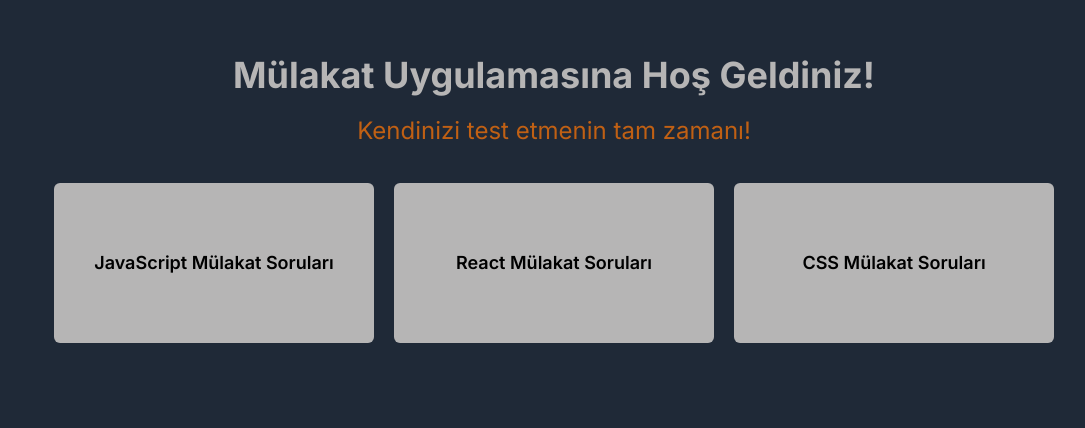
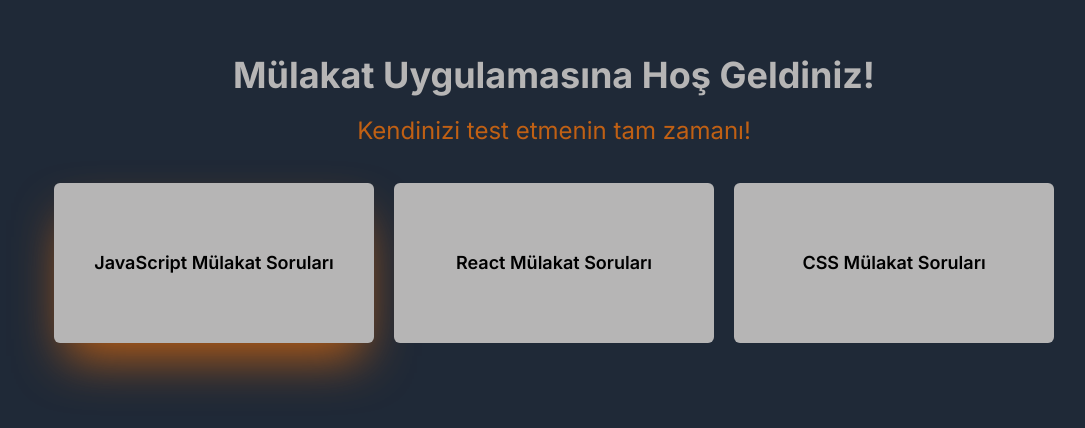
Before and after one commit to neslihanatasever/interviewApp, a Next.js app: page / in a window 1280 px wide. Shown: the part 146-574 px from the top of the page, without its empty margins (86-1171 px from the left). Built offline with nearby package versions, Linux system fonts and the light colour scheme.

Commit message:
pr denemesi

```diff
--- a/app/page.tsx
+++ b/app/page.tsx
@@ -8,7 +8,7 @@
 
 
       <div className="techBox flex gap-5 ">
-        <div className="w-80 h-40 flex items-center justify-center flex-col gap-5 bg-[#b6b5b5] rounded-md hover:shadow-2xl shadow-white">
+        <div className="w-80 h-40 flex items-center justify-center flex-col gap-5 bg-[#b6b5b5] rounded-md shadow-2xl shadow-orangeIA hover:shadow-white">
           <p className="text-lg font-semibold">JavaScript Mülakat Soruları</p>
         </div>
         <div className="w-80 h-40 flex items-center justify-center flex-col gap-5 bg-[#b6b5b5] rounded-md">
```
